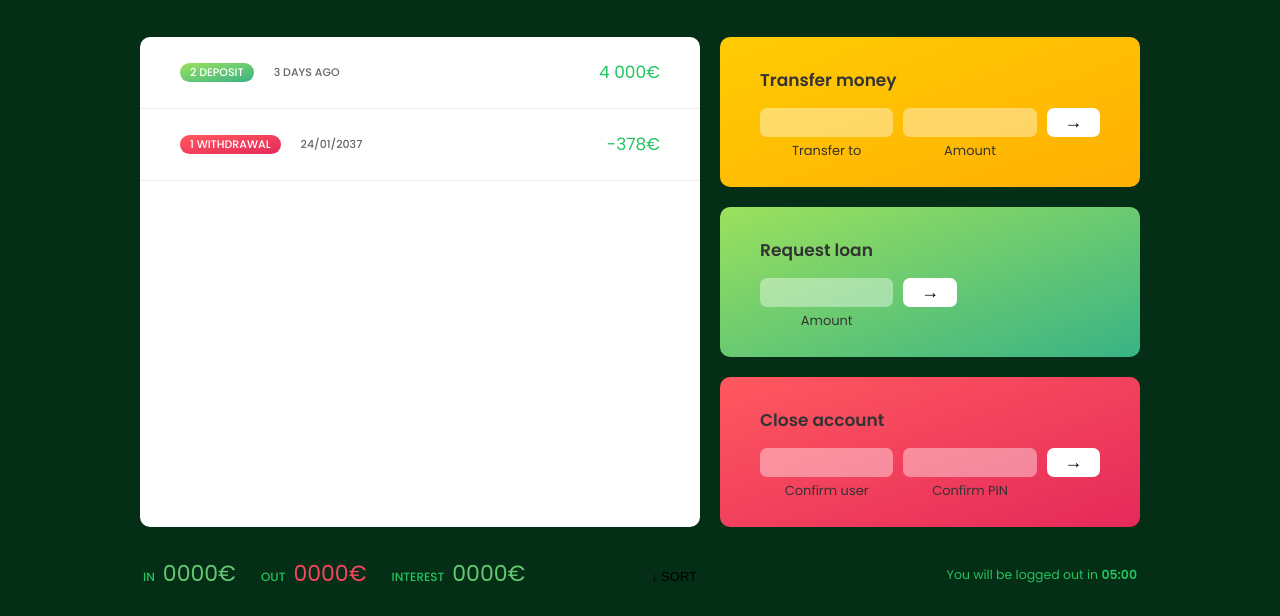
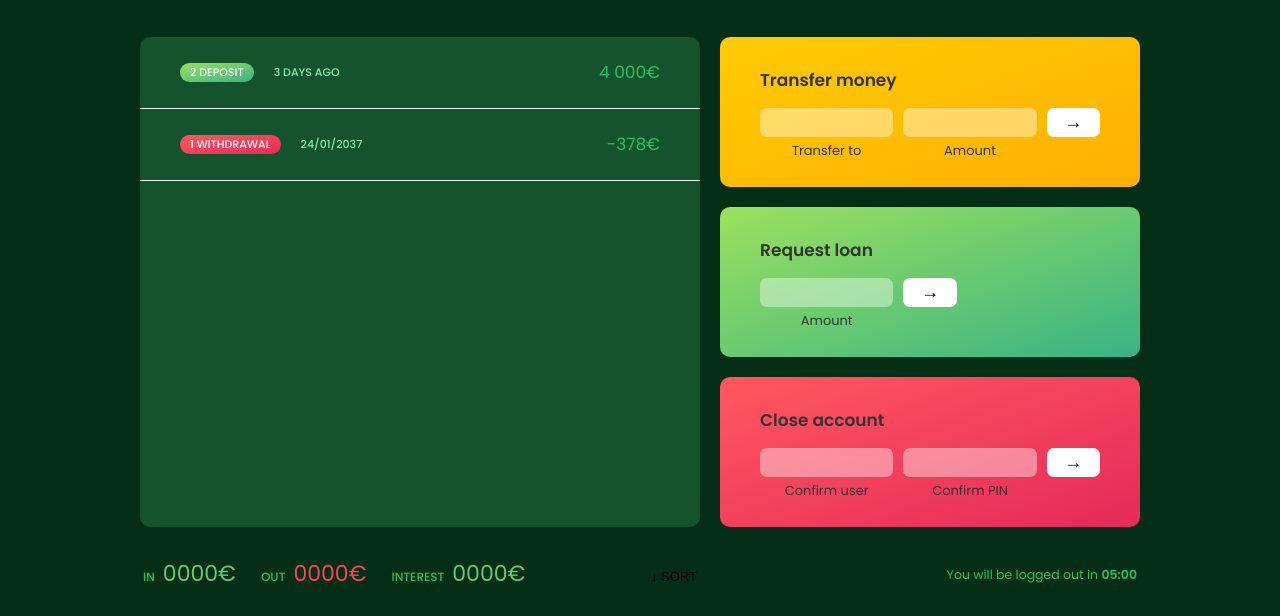
Before and after one commit to m0x0m0x/mx-uj-s11-PJB2, a website: page W/index.html in a window 1280 px wide. Shown: the part 184-800 px from the top of the page. Drawn offline with Linux system fonts and the light colour scheme.

Commit message:
app bg movemennts change

```diff
--- a/W/style.css
+++ b/W/style.css
@@ -128,7 +128,7 @@ nav {
 /* MOVEMENTS */
 .movements {
   grid-row: 2 / span 3;
-  background-color: #fff;
+  background-color: #14532d;
   border-radius: 1rem;
   overflow: scroll;
 }
@@ -154,7 +154,7 @@ nav {
   font-size: 1.1rem;
   text-transform: uppercase;
   font-weight: 500;
-  color: #666;
+  color: #86efac;
 }
 
 .movements__type--deposit {
```
